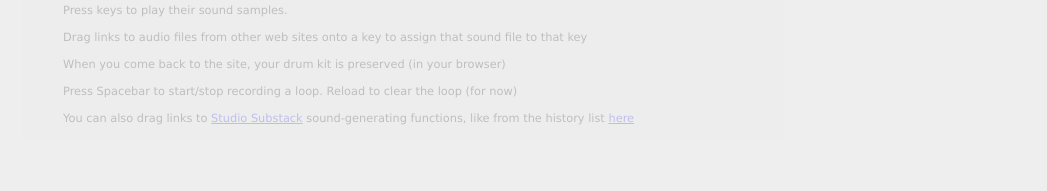
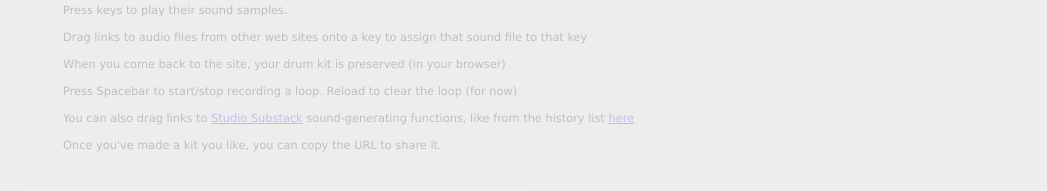
Before and after one commit to max-mapper/web-mpd, a website: page index.html in a window 1280 px wide. Shown: the part 367-558 px from the top of the page, without its empty margins (233-1280 px from the left). Drawn offline with Linux system fonts and the light colour scheme.

Commit message:
Added sharing instructions

```diff
--- a/index.html
+++ b/index.html
@@ -86,6 +86,7 @@
       <p>When you come back to the site, your drum kit is preserved (in your browser)</p>
       <p>Press Spacebar to start/stop recording a loop.  Reload to clear the loop (for now)</p>
       <p>You can also drag links to <a href="http://studio.substack.net/groove?time=1434177036628">Studio Substack</a> sound-generating functions, like from the history list <a href="http://studio.substack.net/-/recent">here</a></p>
+      <p>Once you've made a kit you like, you can copy the URL to share it.</p>
     </section>
 
   </div>
```
